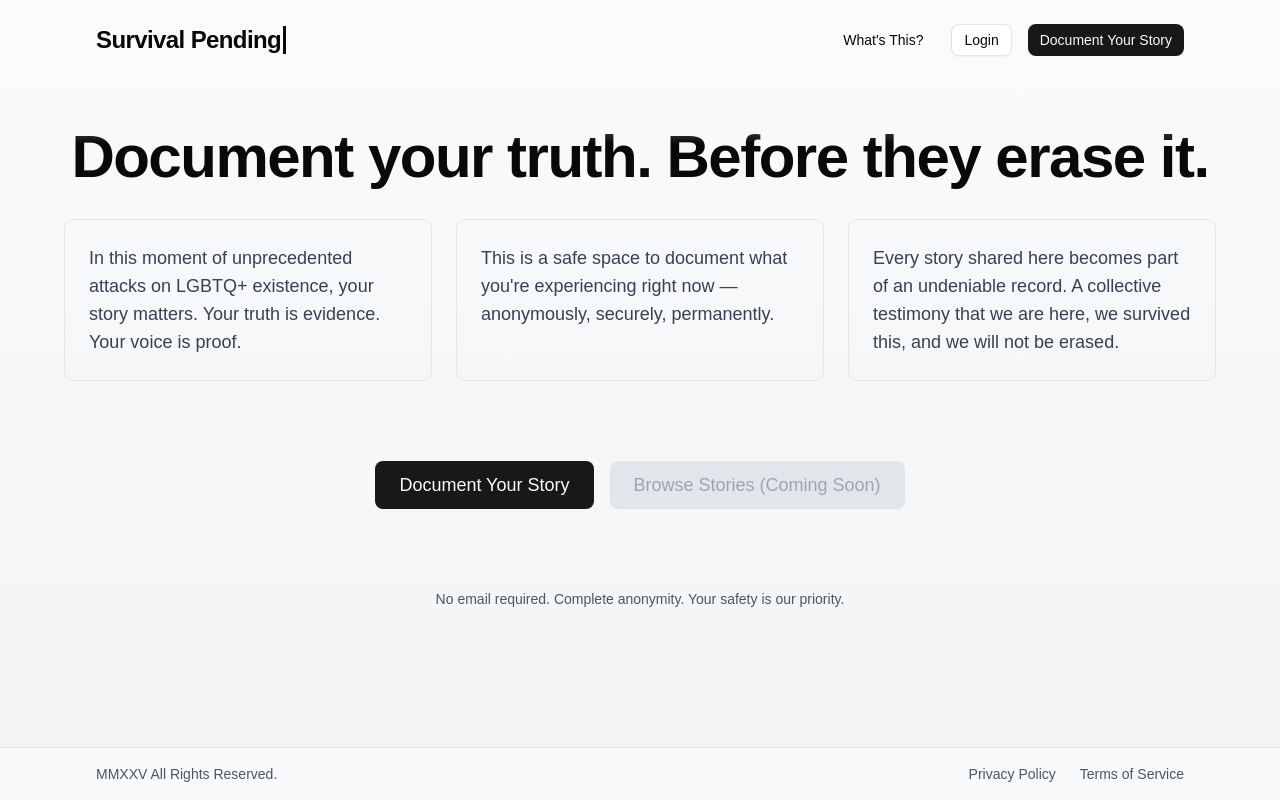
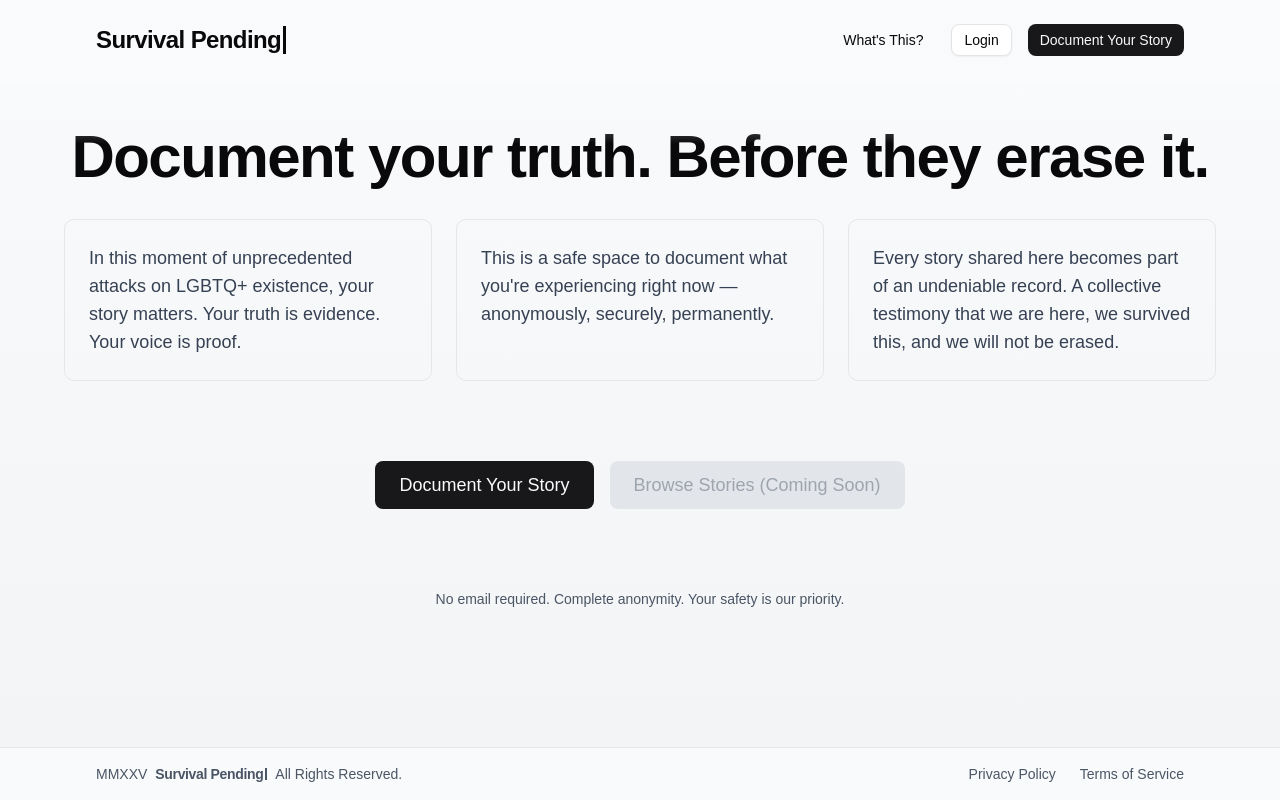
Before and after one commit to parenthetical-dev/survivalpending, a Next.js app: page / in a window 1280 px wide. Built offline with nearby package versions, Linux system fonts and the light colour scheme; a web font is replaced by a local one.

Commit message:
small footer add

```diff
--- a/app/layout.tsx
+++ b/app/layout.tsx
@@ -3,6 +3,7 @@ import { JetBrains_Mono } from "next/font/google";
 import { AuthProvider } from "@/contexts/AuthContext";
 import { Toaster } from "sonner";
 import Link from "next/link";
+import { Logo } from "@/components/ui/logo";
 import "./globals.css";
 
 const jetbrainsMono = JetBrains_Mono({
@@ -36,8 +37,16 @@ export default function RootLayout({
             </main>
             <footer className="border-t border-gray-200 dark:border-gray-800 bg-gray-50 dark:bg-gray-900">
               <div className="px-24 py-4 flex justify-between items-center text-sm text-gray-600 dark:text-gray-400">
-                <div>
-                  MMXXV All Rights Reserved.
+                <div className="flex items-center gap-2">
+                  <span>MMXXV</span>
+                  <span
+                    className="inline-flex items-center text-sm font-black tracking-tight"
+                    style={{ fontFamily: 'Satoshi, sans-serif' }}
+                  >
+                    Survival Pending
+                    <span className="inline-block w-[2px] h-[0.8em] bg-current ml-[2px] animate-blink" />
+                  </span>
+                  <span>All Rights Reserved.</span>
                 </div>
                 <div className="flex items-center gap-6">
                   <Link href="/privacy" className="hover:text-gray-900 dark:hover:text-gray-100 transition-colors">
```
